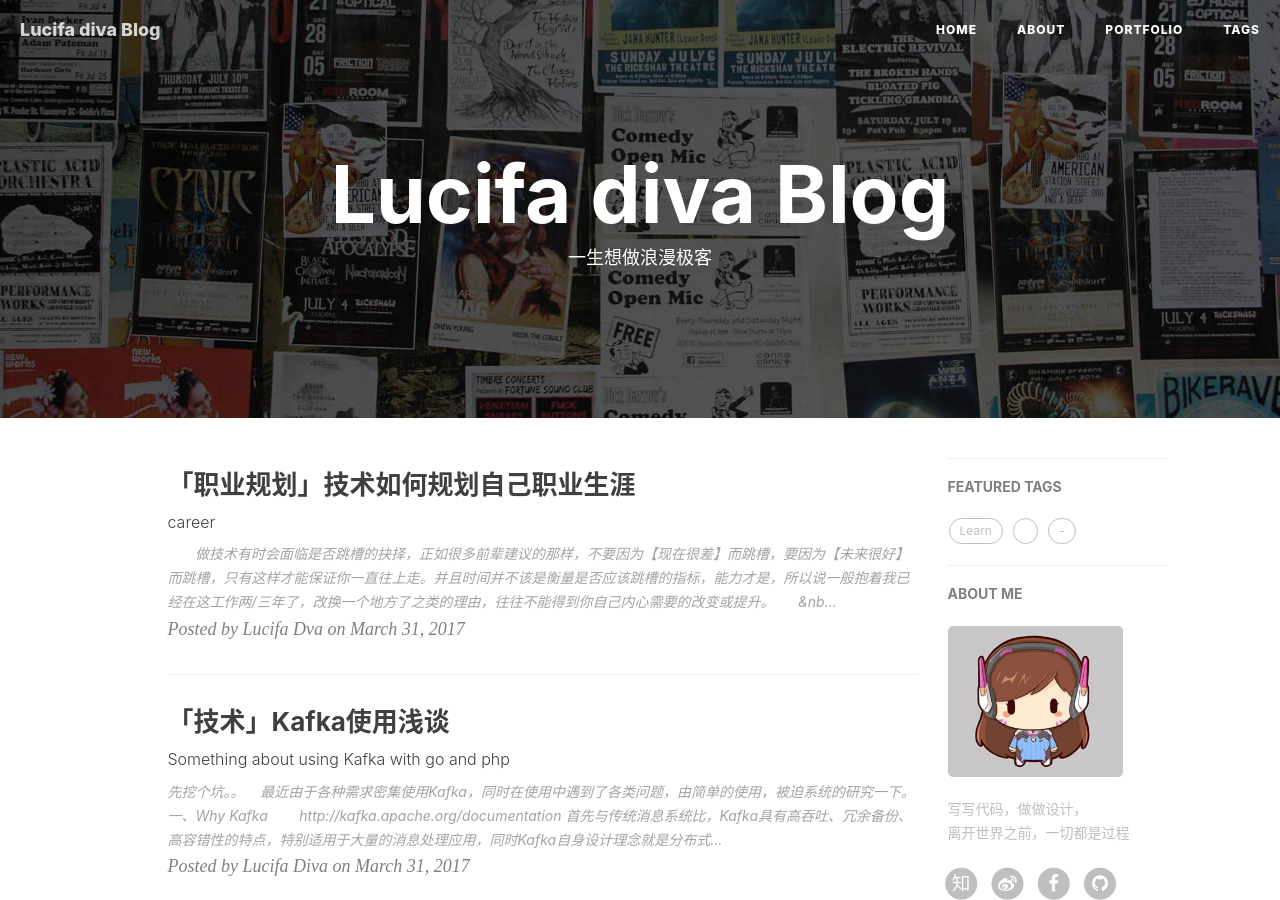
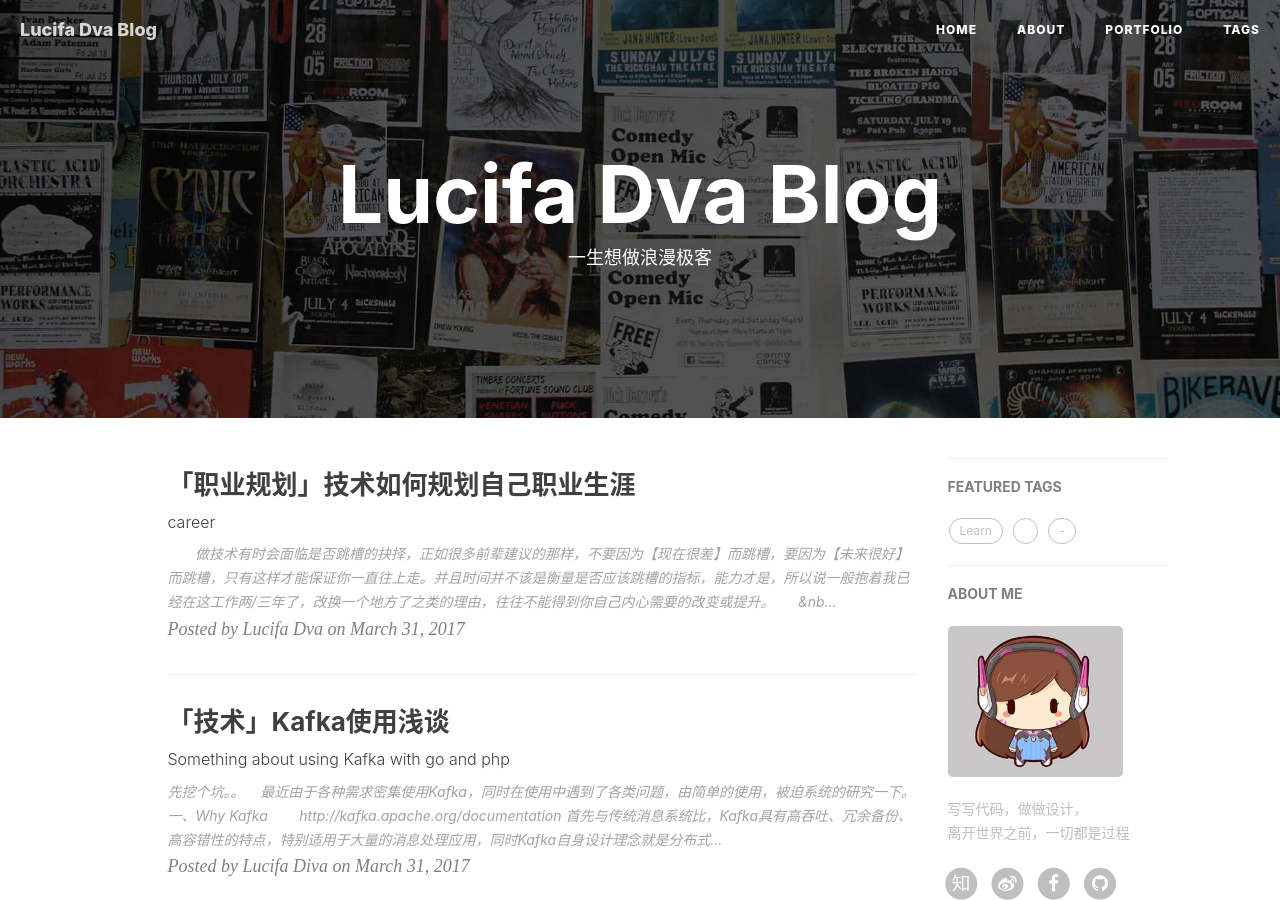
Before and after one commit to LucifaDva/lucifadva.github.com, a Jekyll site: the page built from index.html, in a window 1280 px wide and 900 px high. Built offline with Jekyll 4.4.1, drawn with Linux system fonts in a browser that asks for light colours; nearby versions of some CDN libraries; the list of posts is cut into pages by our own code; comment, search, counter and statistics services are not loaded; some of the changed text lies outside the part shown.

Commit message:
Update _config.yml

```diff
--- a/_config.yml
+++ b/_config.yml
@@ -1,6 +1,6 @@
 # Site settings
-title: Lucifa diva Blog
-SEOTitle: Lucifa diva 博客 | Lucifa diva  Blog
+title: Lucifa Dva Blog
+SEOTitle: Lucifa Dva 博客 | Lucifa Dva  Blog
 header-img: img/home-bg.jpg
 email: h@gmail.com
 description: "grow up"
```
